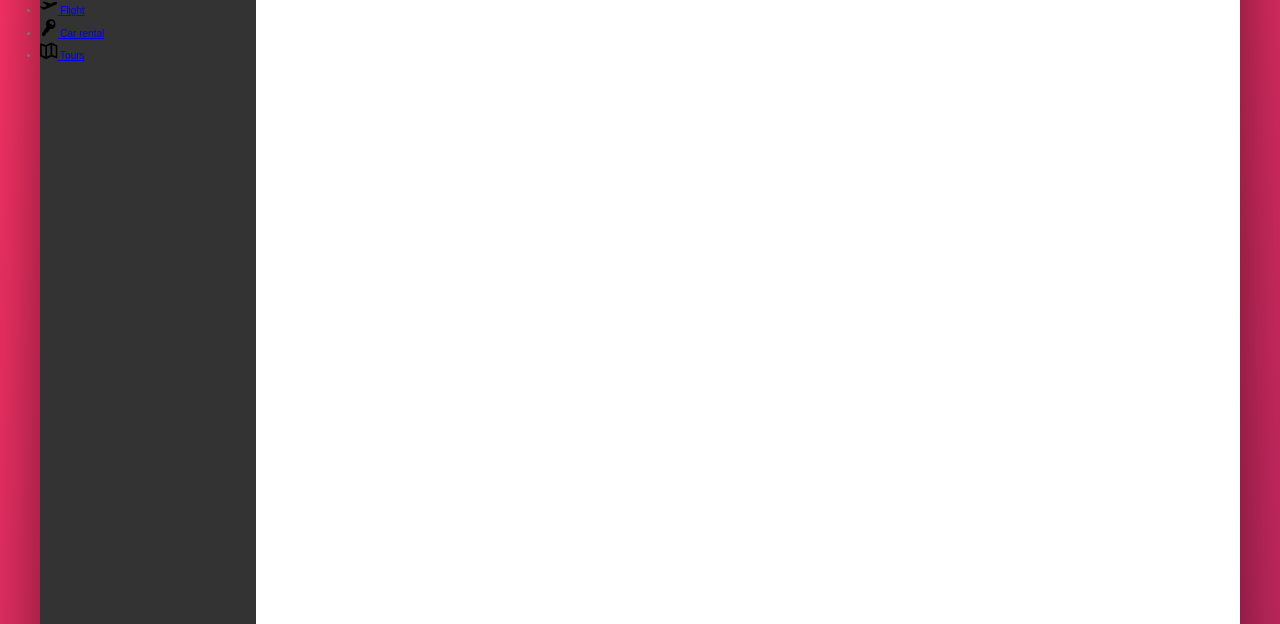
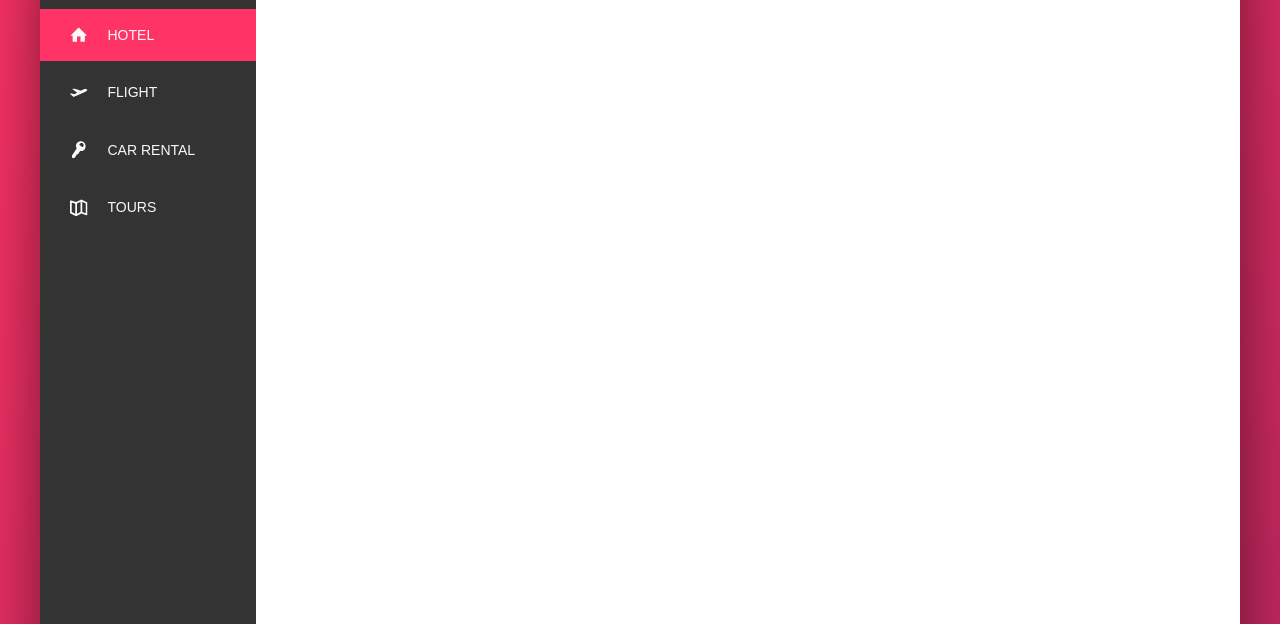
Before and after one commit to paulVer777/Css---rep, a website: page index.html in a window 1280 px wide. Shown: the part 176-800 px from the top of the page. Drawn offline with Linux system fonts and the light colour scheme.

Commit message:
nav hover effect

```diff
--- a/index.html
+++ b/index.html
@@ -60,7 +60,7 @@
 
             <nav class="sidebar">
                 <ul class="side-nav">
-                    <li class="side-nav__item">
+                    <li class="side-nav__item side-nav__item--active">
                         <a href="#" class="side-nav__link">
                             <svg class="side-nav__icon">
                                 <use xlink:href="img/sprite.svg#icon-home"></use>
--- a/sass/components.scss
+++ b/sass/components.scss
@@ -4,17 +4,9 @@
     margin-left: 2rem;
 }
 
-
-
-
-
-
-
 ////////////////////SEARCH
 
 .search {
-
-
 
     flex: 0 0 40%;
     display: flex;
@@ -53,8 +45,6 @@
         background-color: var(--color-grey-light-3);
     }
 
-
-
     &__button {
         border: none;
         background-color: var(--color-grey-light-2);
@@ -82,14 +72,7 @@
 
 }
 
-
-
-
-
-
 //////////////////////////USER NAV
-
-
 
 .user-nav {
 
@@ -110,9 +93,6 @@
      background-color: var(--color-grey-light-2);
 
     }
-
-
-
 
     &__icon-box {
 
@@ -159,28 +139,78 @@
 
 }
 
+.side-nav{
+ font-size: 1.4rem;
+ list-style-type: none;
+ margin-top: 3.5rem;
 
-.side-nav{
 
  &__item{
+   position: relative;
+
+  &:not(:last-child){
+
+    margin-bottom: .5rem;
+  }
 
  }
+
+&__item::before{
+    content:'';
+    display: block;
+    position: absolute;
+    top:0;
+    left:0;
+    height: 100%;
+    width: 3px;
+    background-color: var(--color-primary-light);
+    transform: scaleY(0);
+    transition: transform .2s, // different settings for different properties
+    width .5s .2s, // .2s is a delay
+    background-color .5s;
+    transform-origin: bottom;
+}
+
+&__item:hover::before,
+&__item--active::before
+{
+    transform: scaleY(1);
+    width: 100%;
+}
+
+&__item:active::before{
+background-color: var(--color-grey-light-4);
+
+}
+
  &__link{
-
+ text-decoration: none;
 
  }
+
+&__link:link,
+&__link:visited{
+    color:var(--color-grey-light-1);
+    text-transform: uppercase;
+    display: block;
+    padding: 1.5rem 3rem;
+    display: flex;
+    align-items: center;
+    position: relative; // in order to z-index works
+   z-index: 100;
+}
  &__icon{
    width:1.75rem;
    height: 1.75rem;
+   fill: currentColor; //color of parents element
+   margin-right: 2rem;
  }
 &__text{
 
 }
 
 
-
 }
-
 
 .legal{
     font-size: 1.2rem;
```
Also changed, not shown: css/style.css.
